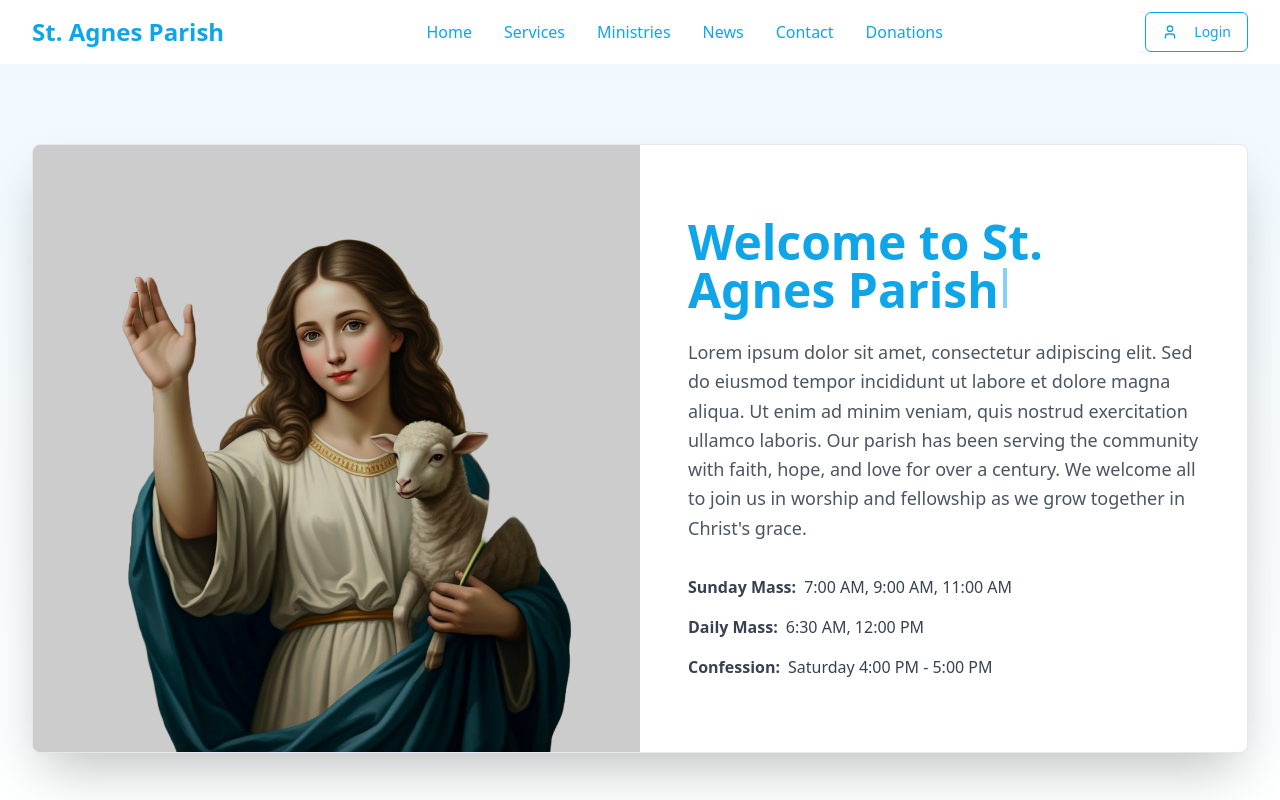
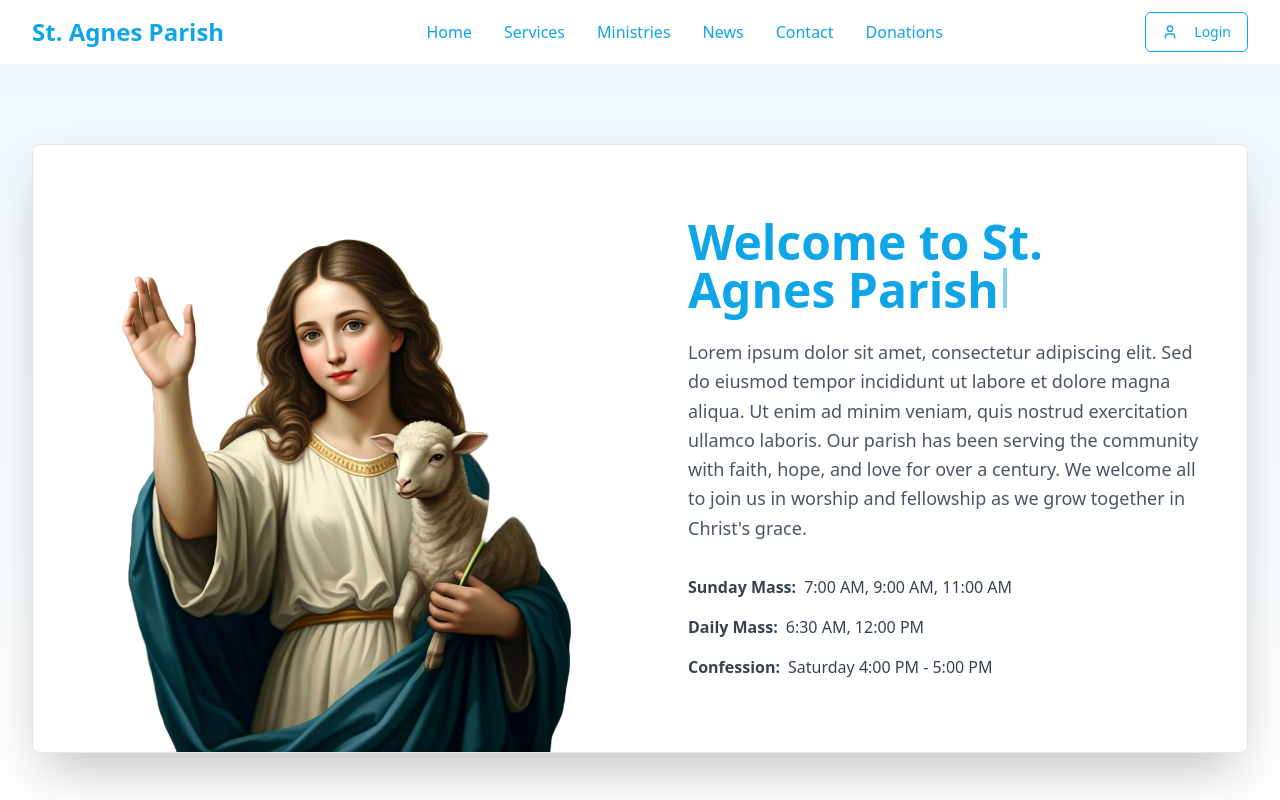
Before and after one commit to nashe01/agnes-parish-website, a React (Vite) app: page / in a window 1280 px wide. Shown: the top 800 px of the page. Built offline with nearby package versions, Linux system fonts and the light colour scheme.

Commit message:
Fix: Hero image background
Remove the black background overlay from the hero image.

```diff
--- a/src/components/HeroSection.tsx
+++ b/src/components/HeroSection.tsx
@@ -30,7 +30,6 @@ const HeroSection = () => {
                 alt="St. Agnes with Lamb"
                 className="w-full h-full object-cover"
               />
-              <div className="absolute inset-0 bg-black/20"></div>
             </div>
 
             {/* Content */}
```
